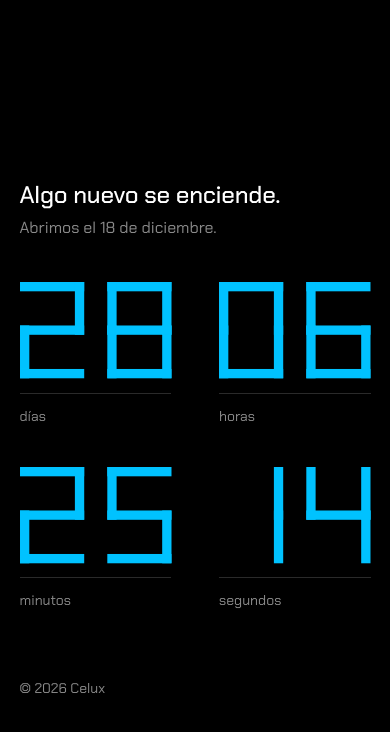
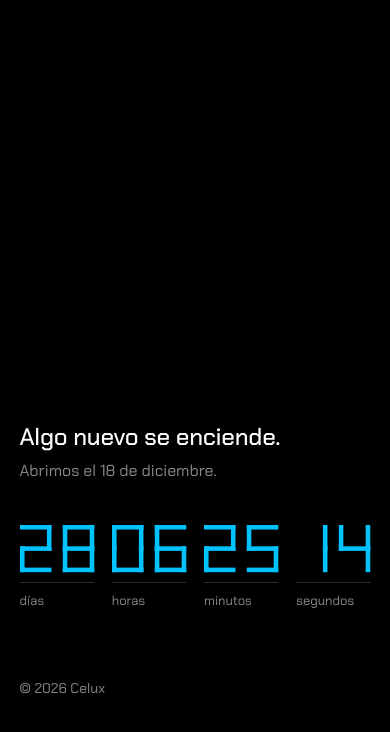
Before and after one commit to celuxcl/celux-site, a plain HTML site: page index.html in a window 390 px wide. Shown: the part 94-826 px from the top of the page. Drawn offline with Linux system fonts and the light colour scheme.

Commit message:
Keep countdown on one row on phones so digits stay a readable size
Co-Authored-By: Claude Opus 5.5 <noreply@anthropic.com>

```diff
--- a/index.html
+++ b/index.html
@@ -99,7 +99,9 @@
   .done .countdown { display: none; }
 
   @media (max-width: 640px) {
-    .countdown { grid-template-columns: repeat(2, minmax(0, 1fr)); gap: 40px 48px; }
+    .countdown { gap: 18px; }
+    .unit { gap: 10px; }
+    .label { font-size: 0.8125rem; padding-top: 8px; }
   }
 
   @media (prefers-reduced-motion: no-preference) {
```
